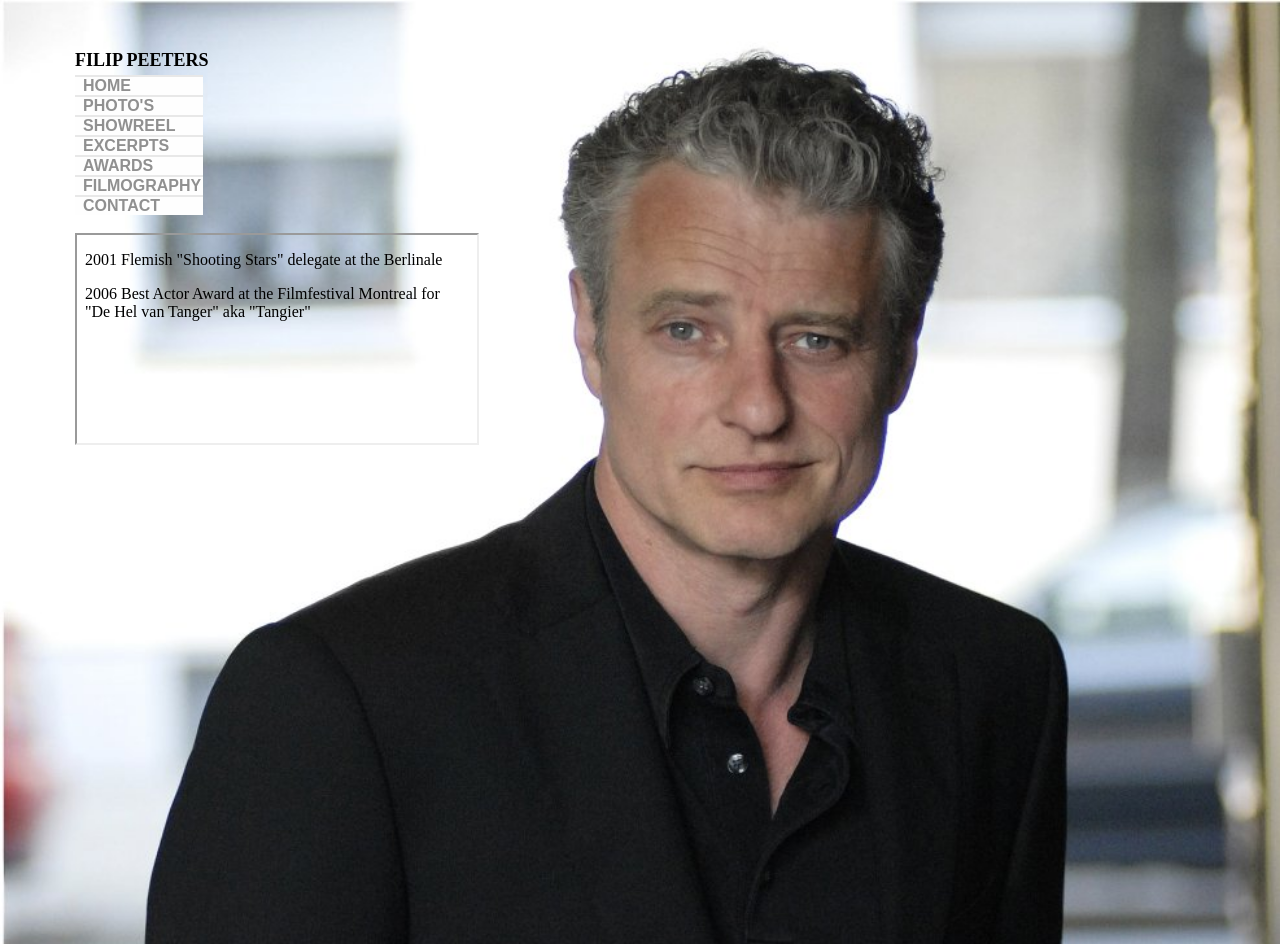
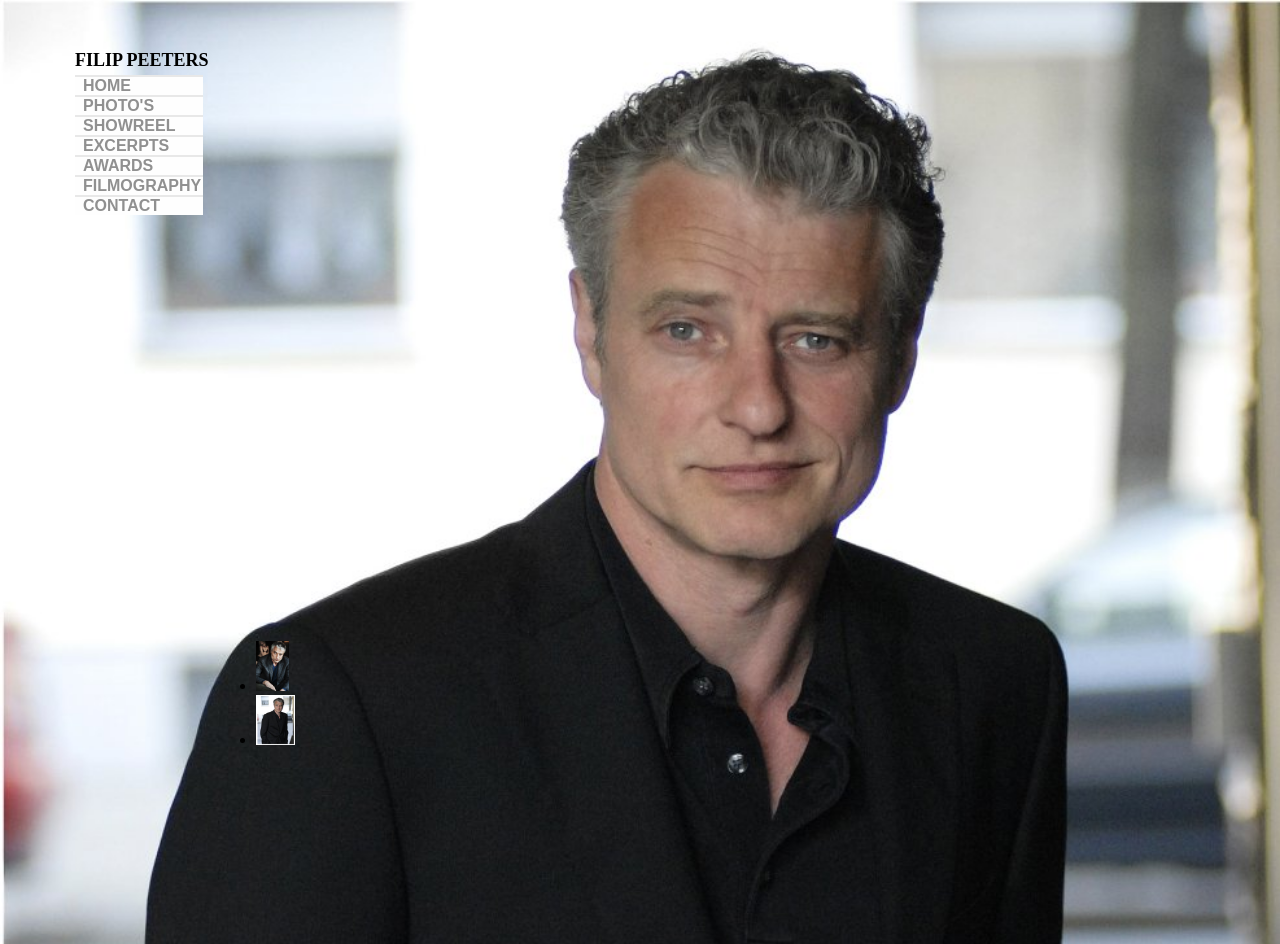
Before and after one commit to FilipPeeters/FilipPeeters.github.io, a PHP site: page / in a window 1280 px wide, after a click on "PHOTO'S". Shown: the top 944 px of the page. Run offline with PHP 8.4, Linux system fonts and the light colour scheme.

Commit message:
Added a file for the photoreel. It only contains two photo's, but the main concept is there.
Updated index.html to handle this extra file. The photo's are displayed
in a new iframe. Its height is still too small.

Also a minor adjustment to persistent.css. It defines the layout of the
new iframe.

```diff
--- a/public/index.html
+++ b/public/index.html
@@ -16,7 +16,10 @@
 	<div id="menu">
 		<ul>
 			<li><a href="index.html">home</a></li>
-			<li title="some photographs"><a href="#">photo's</a></li>
+			<li onclick="setVisibleById('background', true);
+						 setVisibleById('awards', false);
+						 setVisibleById('cv', false);
+						 setVisibleById('reel',true);"title="some photographs"><a href="#">photo's</a></li>
 			<li><a onclick="window.open('video/showreel.mp4', 'player', 'height=610,width=1065,location=no,top=1,left=0')" href="#">showreel</a></li>
 			<li><a href="#">excerpts</a>
 				<ul>
@@ -33,24 +36,29 @@
 			</li>
 			<li onclick="setVisibleById('background', true);
 						 setVisibleById('awards', true);
-						 setVisibleById('cv', false);"><a href="#">awards</a>
+						 setVisibleById('cv', false);
+						 setVisibleById('reel',false);"><a href="#">awards</a>
 			</li>
 			<li onclick="setVisibleById('background', true);
 						 setVisibleById('awards', false);
-						 setVisibleById('cv', true);">
+						 setVisibleById('cv', true);
+						 setVisibleById('reel',false);">
 				<a href="#">filmography</a>
 			</li>
 			<li><a href="#">contact</a></li>
 		</ul>
 	</div>
 	<div id="contents">
-	<div >
+	<div>
 		<iframe id="awards" src="awards.html"></iframe>
 	</div>
 	<div>
 		<iframe  id="cv" src="cv.html"> [Your user agent does not support frames or is currently configured
-  not to display frames. However, you may visit
-  <a href="cv.html">Filip Peeters'CV.</a>]</iframe>
+ 		 not to display frames. However, you may visit
+  		<a href="cv.html">Filip Peeters'CV.</a>]</iframe>
+	</div>
+	<div>
+		<iframe id="reel" src="photos.html"></iframe>
 	</div>
 </body>
 </html>
--- /dev/null
+++ b/public/photos.html
@@ -0,0 +1,38 @@
+<html>
+	<head>
+		<meta http-equiv="content-type" content="text/html; charset=utf-8" />
+		<style content="text/css">
+			li img {
+				/* All images will have the same height. This value might need to be adjusted. */
+				height: 50px;
+			}
+
+			li img:hover {
+				/* Enlarges the image on mouseover, whilst keeping the original height/width ratio.
+				height:200px;
+			}
+
+			ul {
+				/* Bullets aren't necessary in the photoreel. */
+				list-style: none;
+				position: absolute;
+			}
+
+			li {
+				/* Creates a left-to-right list, rather than an up-to-down list.
+				float: left;
+			}
+		</style>
+	</head>
+
+	<body id="reel">
+		<ul>
+			<li>
+				<img src="images/achtergrond.jpg"/>
+			</li>
+			<li>
+				<img src="images/thumbnail2.jpg"/>
+			</li>
+		</ul>
+	</body>
+</html>
--- a/public/stylesheets/persistent.css
+++ b/public/stylesheets/persistent.css
@@ -94,6 +94,7 @@ h1 {
 	width: 25em;
 	height: 13em;
 	margin: 144px 0 0 75px;
+	border: none;
 }
 
 #cv {
@@ -104,6 +105,7 @@ h1 {
 	left: 50%;
 	margin-left: -27em;
 	top: 0;
+	border: none;
 }
 
 /*
@@ -130,3 +132,28 @@ h1 {
 	position: relative;
 	z-index: 2;
 }
+
+#reel {
+	visibility: hidden;
+	position: absolute;
+	margin-left: -27em;
+	width: 55em;
+	top: 80%;
+	height: 18%;
+	left: 50%;
+	border: none;
+}
+
+/*
+The style for photos.html is in that file. Should the styles be removed from here?
+
+#reel li img {
+	height: 50px;
+	width: 50px;
+}
+
+#reel li img:hover{
+	height: 200px;
+	width: 200px;
+}
+*/
```
